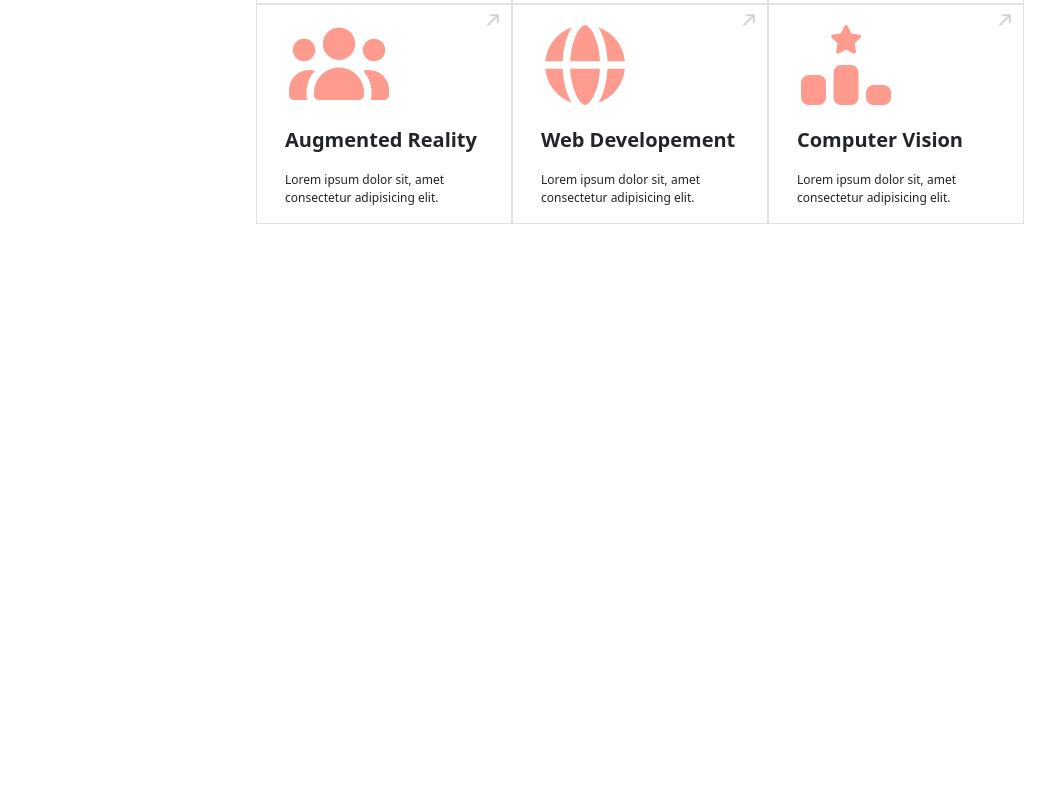
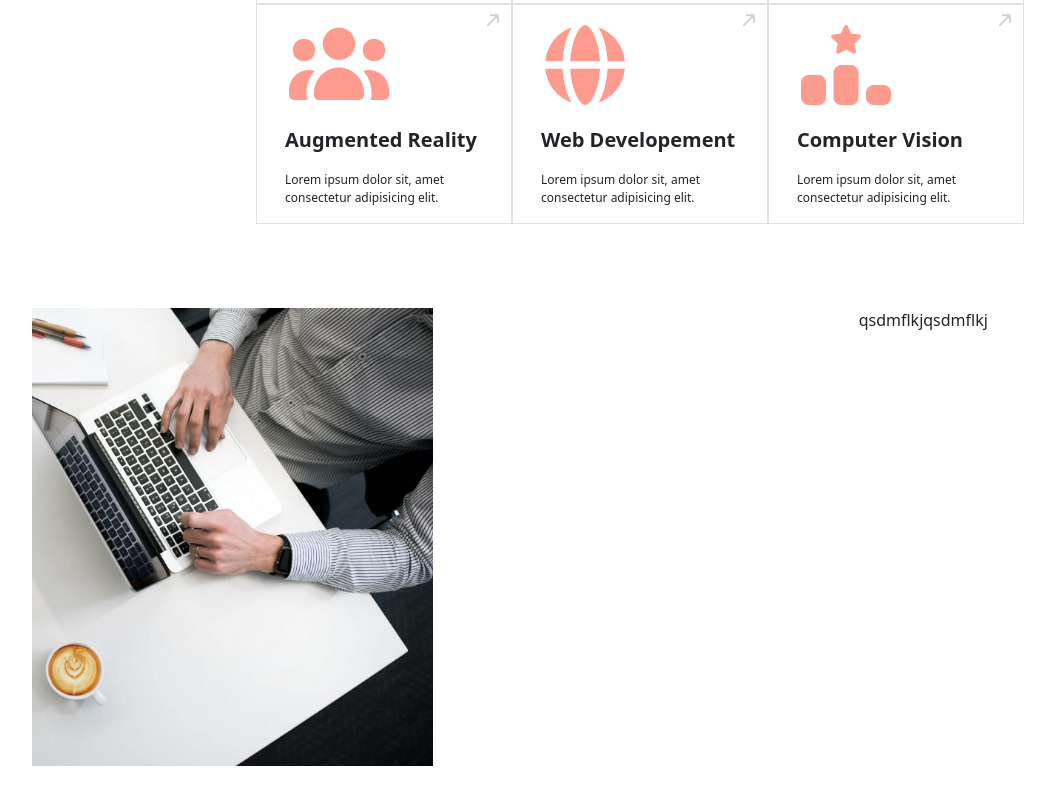
Before and after one commit to LeCheshire/Thelabs_Hajji_Adil, a website: page index.html in a window 1280 px wide. Shown: the part 2320-3124 px from the top of the page, without its empty margins (0-1055 px from the left). Before the commit the page ends 2628 px from the top, so only its background shows below. Drawn offline with nearby package versions, Linux system fonts and the light colour scheme.

Commit message:
ajout image

```diff
--- a/index.html
+++ b/index.html
@@ -203,7 +203,14 @@
             </div>
         </section>
         <section class="section4">
-
+            <div class="row">
+                <div class="col-8">
+                    <img class="borderimg" src="./public/images/01.jpeg" alt="" width="50%">
+                </div>
+                <div class="col-4">
+                    <p>qsdmflkjqsdmflkj</p>
+                </div>
+            </div>
         </section>
         <section class="section5">
 
--- /dev/null
+++ b/src/sass/modules/_section4.sass
@@ -0,0 +1,4 @@
+.section4
+    height: 600px
+    max-width: 95%
+    margin: 0 auto
--- a/src/sass/modules/_style.sass
+++ b/src/sass/modules/_style.sass
@@ -4,5 +4,6 @@
 @import ./_section1
 @import ./_section2
 @import ./_section3
+@import./_section4
 @import ./_footer
 @import ../_fonts
```
Also changed, not shown: public/css/style.css, 1 other file.
